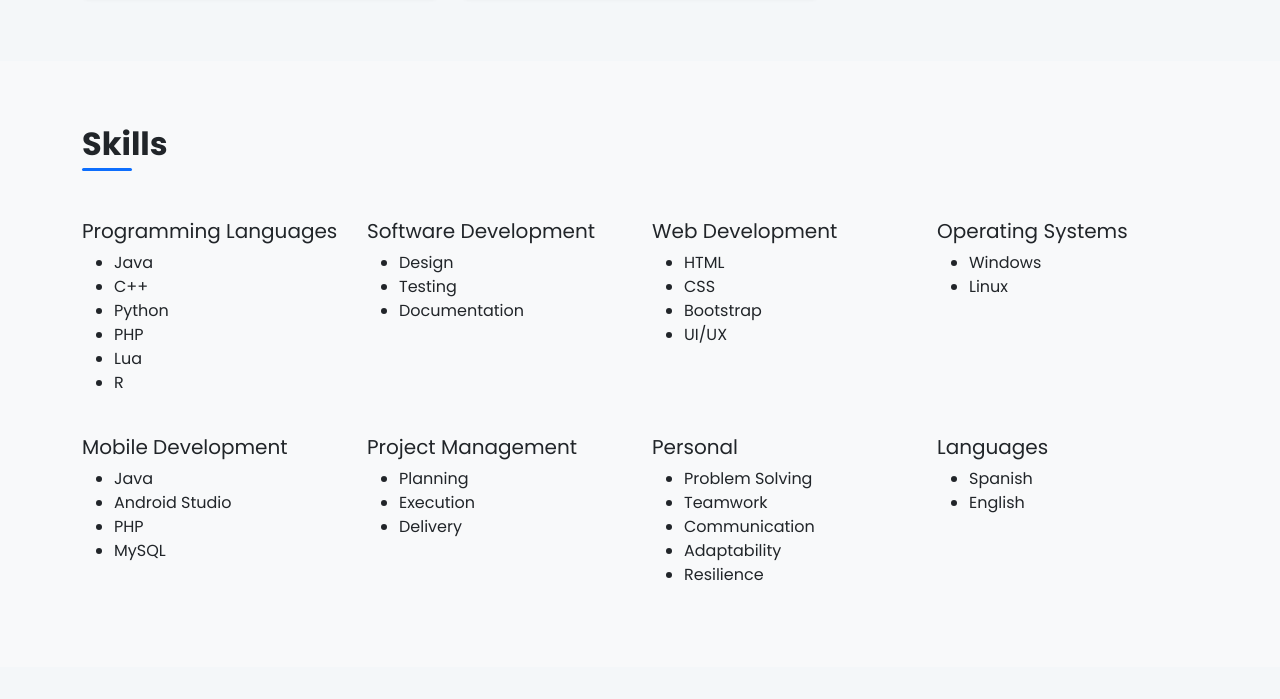
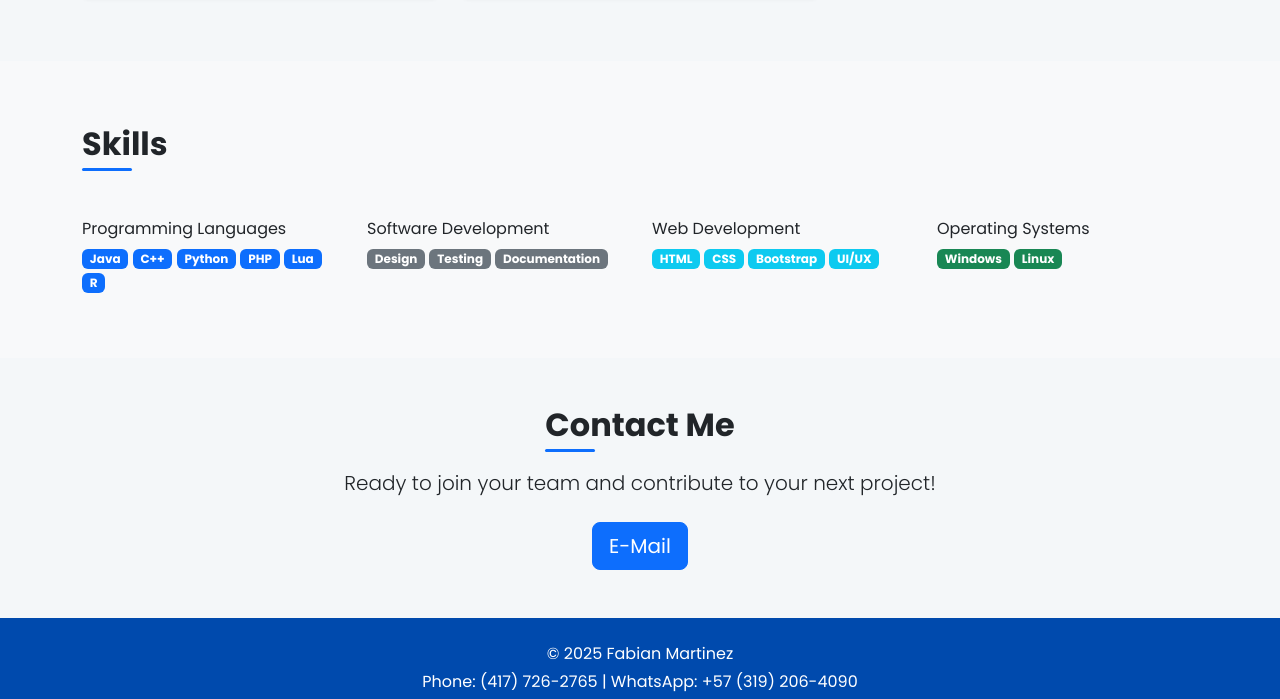
Before and after one commit to Fabian00M/Fabian.Website, a plain HTML site: page index.html in a window 1280 px wide. Shown: the part 4096-4795 px from the top of the page. Drawn offline with nearby package versions, Linux system fonts and the light colour scheme.

Commit message:
Update index.html

```diff
--- a/index.html
+++ b/index.html
@@ -310,18 +310,37 @@
   </section>
 
   <!-- ===== SKILLS SECTION ===== -->
-  <section id="skills" class="bg-light reveal">
+  <section id="skills" class="bg-light">
     <div class="container">
       <h2 class="section-header text-center mb-5">Skills</h2>
-      <div class="row row-cols-1 row-cols-sm-2 row-cols-md-3 row-cols-lg-4 g-4">
-        <div class="col"><h5>Programming Languages</h5><ul><li>Java</li><li>C++</li><li>Python</li><li>PHP</li><li>Lua</li><li>R</li></ul></div>
-        <div class="col"><h5>Software Development</h5><ul><li>Design</li><li>Testing</li><li>Documentation</li></ul></div>
-        <div class="col"><h5>Web Development</h5><ul><li>HTML</li><li>CSS</li><li>Bootstrap</li><li>UI/UX</li></ul></div>
-        <div class="col"><h5>Operating Systems</h5><ul><li>Windows</li><li>Linux</li></ul></div>
-        <div class="col"><h5>Mobile Development</h5><ul><li>Java</li><li>Android Studio</li><li>PHP</li><li>MySQL</li></ul></div>
-        <div class="col"><h5>Project Management</h5><ul><li>Planning</li><li>Execution</li><li>Delivery</li></ul></div>
-        <div class="col"><h5>Personal</h5><ul><li>Problem Solving</li><li>Teamwork</li><li>Communication</li><li>Adaptability</li><li>Resilience</li></ul></div>
-        <div class="col"><h5>Languages</h5><ul><li>Spanish</li><li>English</li></ul></div>
+      <div class="row g-4">
+        <div class="col-md-6 col-lg-3">
+          <h6>Programming Languages</h6>
+          <span class="badge bg-primary badge-skill">Java</span>
+          <span class="badge bg-primary badge-skill">C++</span>
+          <span class="badge bg-primary badge-skill">Python</span>
+          <span class="badge bg-primary badge-skill">PHP</span>
+          <span class="badge bg-primary badge-skill">Lua</span>
+          <span class="badge bg-primary badge-skill">R</span>
+        </div>
+        <div class="col-md-6 col-lg-3">
+          <h6>Software Development</h6>
+          <span class="badge bg-secondary badge-skill">Design</span>
+          <span class="badge bg-secondary badge-skill">Testing</span>
+          <span class="badge bg-secondary badge-skill">Documentation</span>
+        </div>
+        <div class="col-md-6 col-lg-3">
+          <h6>Web Development</h6>
+          <span class="badge bg-info badge-skill">HTML</span>
+          <span class="badge bg-info badge-skill">CSS</span>
+          <span class="badge bg-info badge-skill">Bootstrap</span>
+          <span class="badge bg-info badge-skill">UI/UX</span>
+        </div>
+        <div class="col-md-6 col-lg-3">
+          <h6>Operating Systems</h6>
+          <span class="badge bg-success badge-skill">Windows</span>
+          <span class="badge bg-success badge-skill">Linux</span>
+        </div>
       </div>
     </div>
   </section>
```
